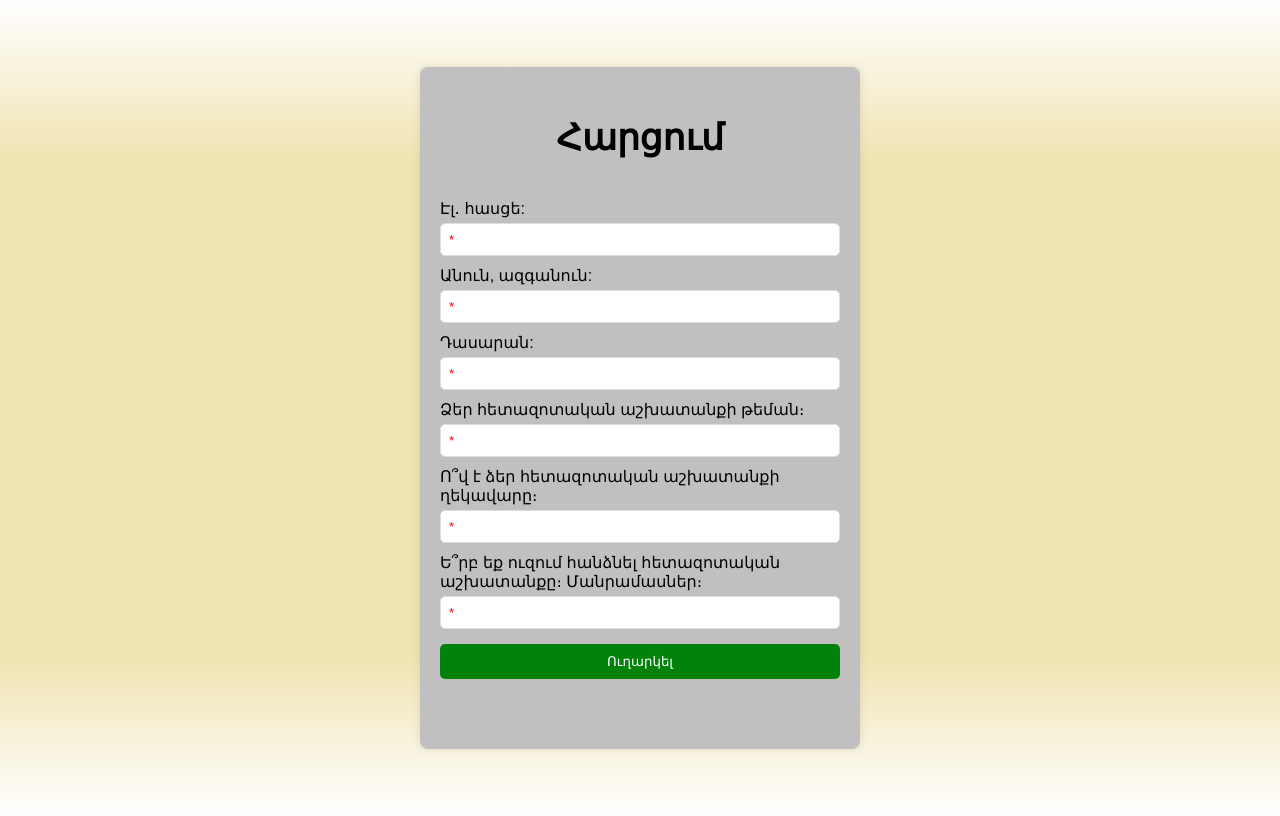
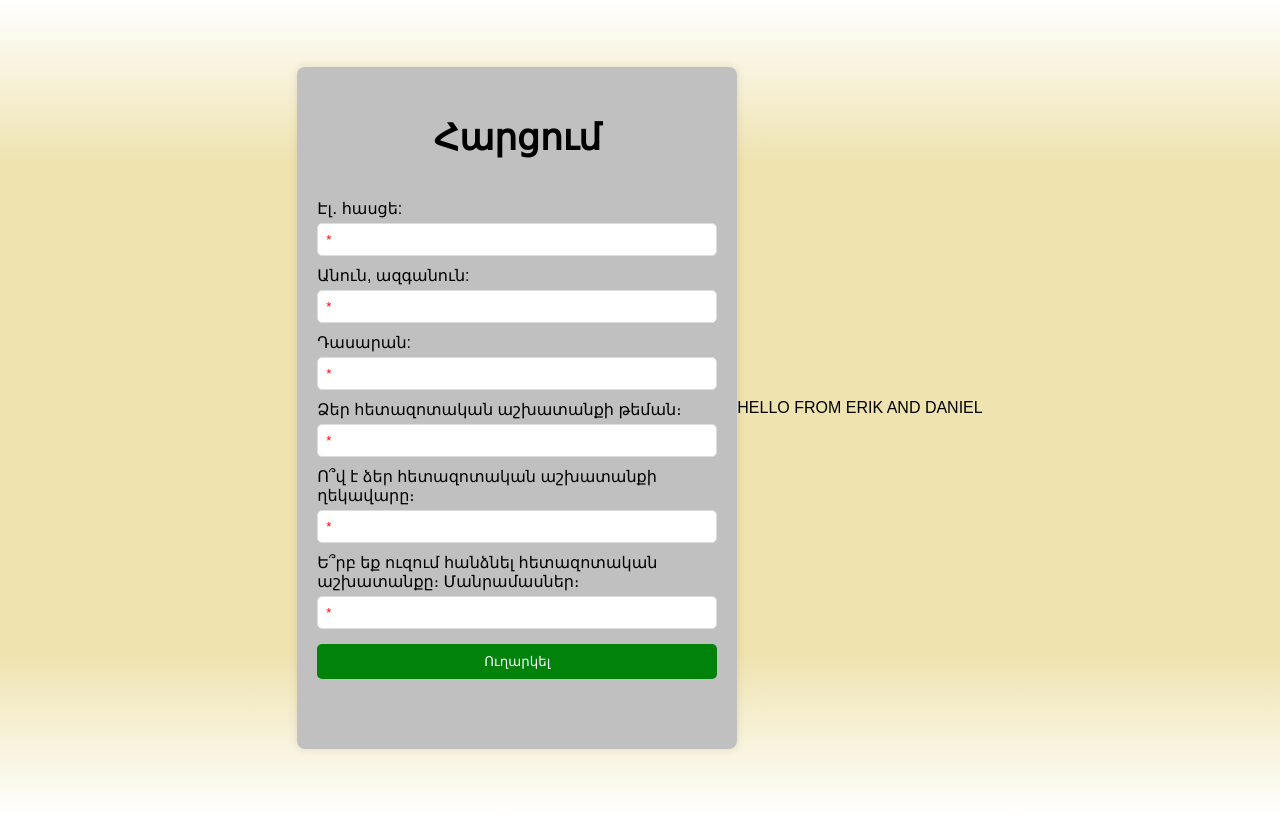
Before and after one commit to edvard6263/project, a PHP site: page / in a window 1280 px wide. Run offline with PHP 8.4, Linux system fonts and the light colour scheme.

Commit message:
index.php

```diff
--- a/index.php
+++ b/index.php
@@ -178,3 +178,4 @@ include 'db.php';
     </style>
 </body>
 </html>
+HELLO FROM ERIK AND DANIEL
```
